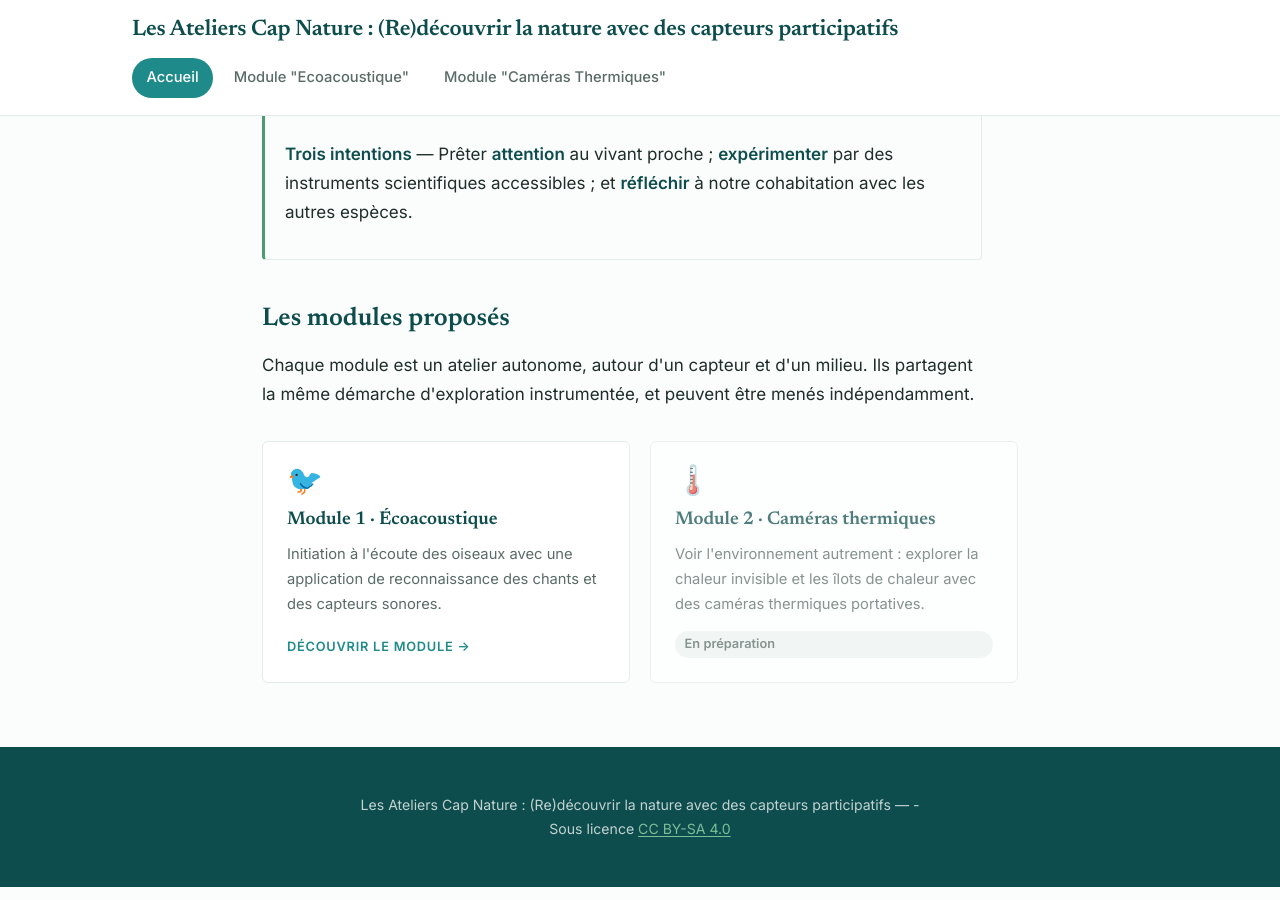
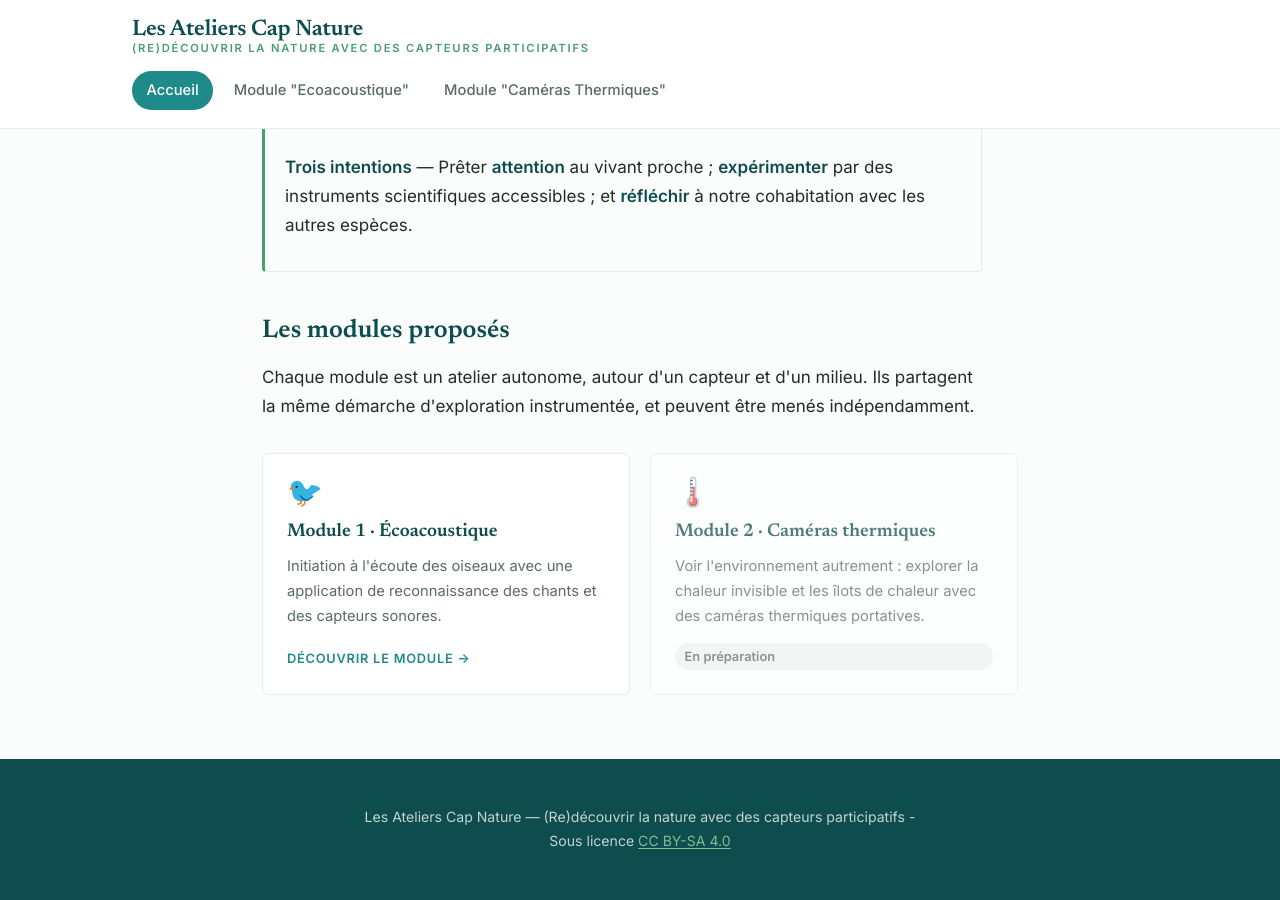
Before and after one commit to marieleapouliquen/wiki-cap-nature, a Jekyll site: the page built from index.md, in a window 1280 px wide and 900 px high, scrolled down 984 px. Built offline with Jekyll 4.4.1, drawn with Linux system fonts in a browser that asks for light colours; part of the change alters nothing that is shown.

```diff
--- a/_config.yml
+++ b/_config.yml
@@ -1,7 +1,8 @@
 # -----------------------------------------------------------------------------
 # Réglages du site
 # -----------------------------------------------------------------------------
-title: "Les Ateliers Cap Nature : (Re)découvrir la nature avec des capteurs participatifs"
+title: "Les Ateliers Cap Nature"
+tagline: "(Re)découvrir la nature avec des capteurs participatifs"
 description: "Les Ateliers Cap Nature : (Re)découvrir la nature avec des capteurs participatifs."
 lang: fr
 timezone: Europe/Paris
```
